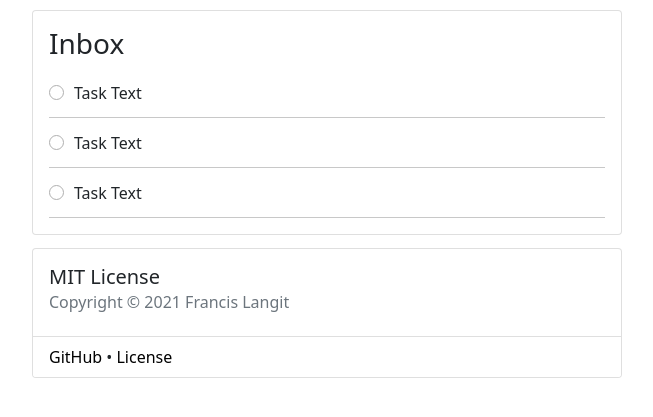
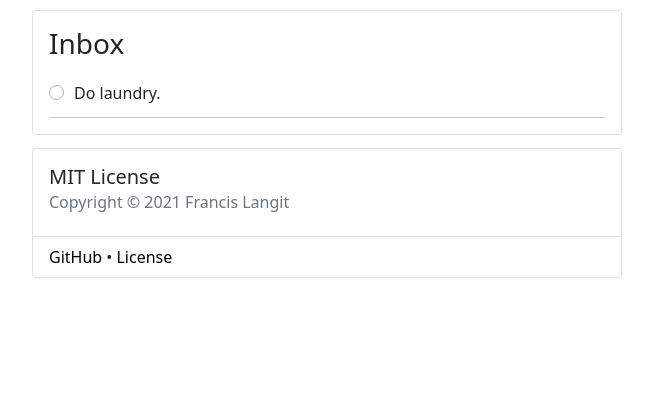
Before and after one commit to FrancisLangit/storist, a website built with webpack: page dist/index.html in a window 1280 px wide. Shown: the part 139-556 px from the top of the page, without its empty margins (313-966 px from the left). Built offline with nearby package versions, Linux system fonts and the light colour scheme.

Commit message:
Create separate files for objects
createTask.js, createObject.js, and localStorageConfig.js files made.

```diff
--- a/src/index.js
+++ b/src/index.js
@@ -1,119 +1,45 @@
 import './styles/bootstrap.min.css'
 import './styles/style.css'
 
-import './bootstrap.bundle.min.js';
+import './bootstrap.bundle.min.js'
 
-const createTask = (text) => {
-    /**Returns object representing task.
-     *
-     * Args:
-     *  text (string) : Main text of the task.*/
-    return { text }
-}
+import { createTask } from './objects/createTask.js'
+import { createProject } from './objects/createProject.js'
+import { localStorageConfig } from './objects/localStorageConfig.js'
 
-const createProject = (name) => {
-    /**Returns object representing a project.
-     *
-     * Args:
-     *  name (string) : Name of the project.*/
-    let tasks = []
+localStorageConfig.pushTask(createTask('Buy groceries.'));
+localStorageConfig.pushTask(createTask('Do laundry.'));
 
-    const addTask = (task) => {
-        /**Pushes a task object into the project's tasks array.*/
-        tasks.push(task);
+const userInterfaceConfiguration = (() => {
+
+    const createTaskNode = ((taskObject) => {
+        let taskCheckBox = document.createElement('div');
+        taskCheckBox.classList.add('task-checkbox');
+
+        let taskText = document.createElement('div');
+        taskText.classList.add('task-text');
+        taskText.textContent = taskObject.text;
+
+        let taskNode = document.createElement('div');
+        taskNode.classList.add('task');
+        taskNode.classList.add('card-text');
+        taskNode.append(taskCheckBox, taskText);
+
+        return taskNode;
+    })
+
+    const updateTasksDiv = () => {
+        let tasksDiv = document.querySelector('#tasks');
+        tasksDiv.innerHTML = '';
+
+        let currentLocalStorage = (
+            localStorageConfig.getLocalStorageAsObject());
+        let inbox = currentLocalStorage['inbox'];
+
+        tasksDiv.append(createTaskNode(inbox[1]));
     }
 
-    return { name, tasks, addTask }
-}
-
-const localStorageConfiguration = (() => {
-    /**Holds methods allowing for the configuration and usage of the user's
-     * localStorage "storist" array.*/
-
-    const _checkLocalStorage = () => {
-        /**Checks 'storist' object in users localStorage and sets it up if it
-         * is missing.*/
-        if (!localStorage.getItem('storist')) {
-            const initialLocalStorage = JSON.stringify(
-                {
-                    'inbox': [],
-                    'projects': [],
-                }
-            );
-            localStorage.setItem('storist', initialLocalStorage);
-        }
-    }
-
-    const _updateLocalStorage = (newLocalStorageAsObject) => {
-        /**Updates the user's current localStorage "storist" array.
-         *
-         * Args:
-         *  newLocalStorageAsObject (object) : Object to update "storist" in
-         *      localStorage with. Passed as object, not string.*/
-        localStorage.setItem(
-            'storist', JSON.stringify(newLocalStorageAsObject));
-    }
-
-    const getLocalStorageAsObject = () => {
-        /**Returns localStorage 'storist' string as object.*/
-        _checkLocalStorage();
-        return JSON.parse(localStorage.getItem('storist'));
-    }
-
-    const pushProject = (newProjectObject) => {
-        /**Pushes a new project object into user's "storist" array.
-         *
-         * Args:
-         *  newProjectObject (object) : Project object to be pushed.*/
-        let currentLocalStorage = getLocalStorageAsObject();
-        let projects = currentLocalStorage['projects'];
-        projects.push(newProjectObject);
-        _updateLocalStorage(currentLocalStorage);
-    }
-
-    const pushTask = (newTaskObject, targetProjectName) => {
-        /**Pushes a new task into a targeted project object's tasks array. If
-         * no project indicated, pushes task to user's inbox by default.
-         *
-         * Args:
-         *  newTaskObject (object) : Task object to be pushed.
-         *  targetProjectName (string) : Name of the target project where
-         *      newTaskObject will be pushed to.*/
-        let currentLocalStorage = getLocalStorageAsObject();
-        if (!targetProjectName) {
-            currentLocalStorage['inbox'].push(newTaskObject);
-        } else {
-            let projects = currentLocalStorage['projects'];
-            let targetProjectObject = projects.find(projectObj => {
-                return projectObj.name === targetProjectName;
-            });
-            targetProjectObject['tasks'].push(newTaskObject);
-        }
-        _updateLocalStorage(currentLocalStorage);
-    }
-
-    return { getLocalStorageAsObject, pushProject, pushTask }
+    updateTasksDiv();
 })();
 
-// let newProject = createProject('Personal');
-// localStorageConfiguration.pushProject(newProject);
-// console.log(localStorage['storist']);
-
-// let newTask = createTask('Buy groceries.');
-// localStorageConfiguration.pushTask(newTask);
-// console.log(localStorage['storist']);
-
-// const userInterface = (() => {
-//     const updateTasksDiv = () => {
-//         let _tasksDiv = document.querySelector('#tasks');
-//         _tasksDiv.innerHTML = '';
-
-//         let currentLocalStorage = (
-//             localStorageConfiguration.getLocalStorageAsObject());
-//         console.log(currentLocalStorage);
-//     }
-
-//     updateTasksDiv();
-// })();
-
-// localStorage.clear();
+localStorage.clear();
--- /dev/null
+++ b/src/objects/createProject.js
@@ -0,0 +1,16 @@
+const createProject = (name) => {
+    /**Returns object representing a project.
+     *
+     * Args:
+     *  name (string) : Name of the project.*/
+    let tasks = []
+
+    const addTask = (task) => {
+        /**Pushes a task object into the project's tasks array.*/
+        tasks.push(task);
+    }
+
+    return { name, tasks, addTask }
+}
+
+export { createProject }
--- /dev/null
+++ b/src/objects/createTask.js
@@ -0,0 +1,9 @@
+const createTask = (text) => {
+    /**Returns object representing task.
+     *
+     * Args:
+     *  text (string) : Main text of the task.*/
+    return { text }
+}
+
+export { createTask }
--- /dev/null
+++ b/src/objects/localStorageConfig.js
@@ -0,0 +1,70 @@
+const localStorageConfig = (() => {
+    /**Holds methods allowing for the configuration and usage of the user's
+     * localStorage "storist" array.*/
+
+    const _checkLocalStorage = () => {
+        /**Checks 'storist' object in users localStorage and sets it up if it
+         * is missing.*/
+        if (!localStorage.getItem('storist')) {
+            const initialLocalStorage = JSON.stringify(
+                {
+                    'inbox': [],
+                    'projects': [],
+                }
+            );
+            localStorage.setItem('storist', initialLocalStorage);
+        }
+    }
+
+    const _updateLocalStorage = (newLocalStorageAsObject) => {
+        /**Updates the user's current localStorage "storist" array.
+         *
+         * Args:
+         *  newLocalStorageAsObject (object) : Object to update "storist" in
+         *      localStorage with. Passed as object, not string.*/
+        localStorage.setItem(
+            'storist', JSON.stringify(newLocalStorageAsObject));
+    }
+
+    const getLocalStorageAsObject = () => {
+        /**Returns localStorage 'storist' string as object.*/
+        _checkLocalStorage();
+        return JSON.parse(localStorage.getItem('storist'));
+    }
+
+    const pushProject = (newProjectObject) => {
+        /**Pushes a new project object into user's "storist" array.
+         *
+         * Args:
+         *  newProjectObject (object) : Project object to be pushed.*/
+        let currentLocalStorage = getLocalStorageAsObject();
+        let projects = currentLocalStorage['projects'];
+        projects.push(newProjectObject);
+        _updateLocalStorage(currentLocalStorage);
+    }
+
+    const pushTask = (newTaskObject, targetProjectName) => {
+        /**Pushes a new task into a targeted project object's tasks array. If
+         * no project indicated, pushes task to user's inbox by default.
+         *
+         * Args:
+         *  newTaskObject (object) : Task object to be pushed.
+         *  targetProjectName (string) : Name of the target project where
+         *      newTaskObject will be pushed to.*/
+        let currentLocalStorage = getLocalStorageAsObject();
+        if (!targetProjectName) {
+            currentLocalStorage['inbox'].push(newTaskObject);
+        } else {
+            let projects = currentLocalStorage['projects'];
+            let targetProjectObject = projects.find(projectObj => {
+                return projectObj.name === targetProjectName;
+            });
+            targetProjectObject['tasks'].push(newTaskObject);
+        }
+        _updateLocalStorage(currentLocalStorage);
+    }
+
+    return { getLocalStorageAsObject, pushProject, pushTask }
+})();
+
+export { localStorageConfig }
```
Also changed, not shown: dist/index.html, dist/main.js.
